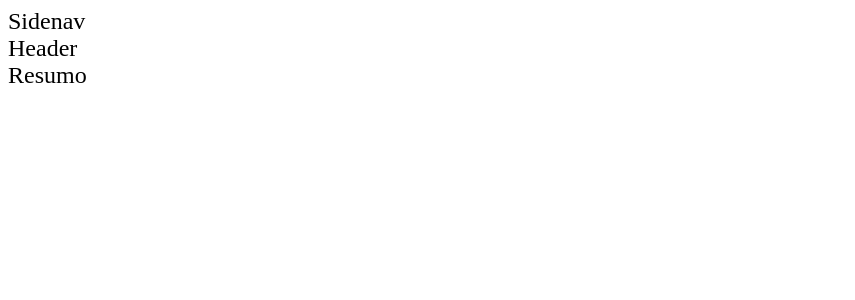
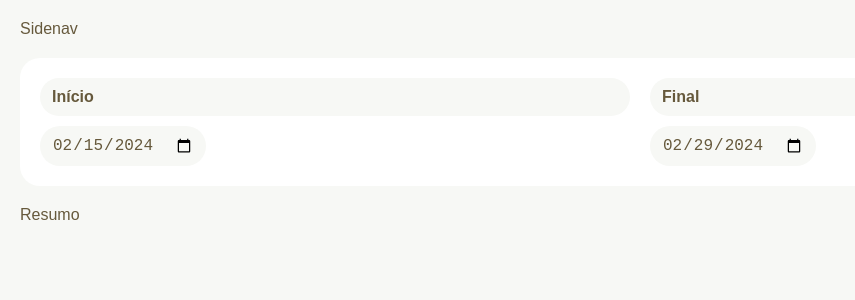
Before and after one commit to MateusLeonardo/Fintech, a React (Vite) app: page / in a window 1280 px wide. Shown: the top 300 px of the page, without its empty margins (0-855 px from the left). Built offline with nearby package versions, Linux system fonts and the light colour scheme; no server answers; the HTML template or start-up script is replaced by a standard one.

Commit message:
adicionando estilos e estados reativos

```diff
--- a/src/App.tsx
+++ b/src/App.tsx
@@ -7,7 +7,7 @@ import "./Style.css";
 const App = () => {
   return (
     <DataContextProvider>
-      <div>
+      <div className="container">
         <Sidenav />
         <Header />
         <Resumo />
--- /dev/null
+++ b/src/Components/DateInput.tsx
@@ -0,0 +1,45 @@
+import React from "react";
+
+const generalStyle: React.CSSProperties = {
+  fontSize: "1rem",
+  color: "var(--color-2)",
+  padding: "var(--gap-s) .75rem",
+  backgroundColor: "var(--color-4)",
+  borderRadius: "var(--gap)",
+};
+
+const labelStyle: React.CSSProperties = {
+  display: "block",
+  marginBottom: "var(--gap-s)",
+  fontWeight: "600",
+  ...generalStyle,
+};
+
+const inputStyle: React.CSSProperties = {
+  border: "none",
+  fontFamily: "monospace",
+  ...generalStyle,
+};
+
+type IDateInput = React.ComponentProps<"input"> & {
+  label: string;
+};
+
+const DateInput = ({ label, ...props }: IDateInput) => {
+  return (
+    <div>
+      <label style={labelStyle} htmlFor={label}>
+        {label}
+      </label>
+      <input
+        style={inputStyle}
+        type="date"
+        id={label}
+        name={label}
+        {...props}
+      />
+    </div>
+  );
+};
+
+export default DateInput;
--- /dev/null
+++ b/src/Components/DateRange.tsx
@@ -0,0 +1,24 @@
+import React from "react";
+import DateInput from "./DateInput";
+import { useData } from "../Context/DataContext";
+
+const DateRange = () => {
+const {inicio, setInicio, final, setFinal} = useData()
+
+  return (
+    <form className="box flex" onSubmit={(e) => e.preventDefault()}>
+      <DateInput
+        label="Início"
+        value={inicio}
+        onChange={({ target }) => setInicio(target.value)}
+      />
+      <DateInput
+        label="Final"
+        value={final}
+        onChange={({ target }) => setFinal(target.value)}
+      />
+    </form>
+  );
+};
+
+export default DateRange;
--- a/src/Components/Header.tsx
+++ b/src/Components/Header.tsx
@@ -1,10 +1,11 @@
-import { useData } from "../Context/DataContext"
+import React from "react"
+import DateRange from "./DateRange"
 
 const Header = () => {
-  const {data} = useData()
-  console.log(data)
   return (
-    <div>Header</div>
+    <div>
+      <DateRange/>
+    </div>
   )
 }
 
--- a/src/Context/DataContext.tsx
+++ b/src/Context/DataContext.tsx
@@ -5,6 +5,10 @@ interface IDataContext {
   loading: boolean;
   error: string | null;
   data: IVenda[] | null;
+  inicio: string;
+  final: string;
+  setInicio: React.Dispatch<React.SetStateAction<string>>;
+  setFinal: React.Dispatch<React.SetStateAction<string>>;
 }
 interface IVenda {
   id: string;
@@ -19,18 +23,31 @@ interface IVenda {
 const DataContext = React.createContext<IDataContext | null>(null);
 
 export const useData = () => {
-  const context = React.useContext(DataContext)
-  if(!context) throw new Error("useData precisa estar em DataContextProvider");
-  return context
+  const context = React.useContext(DataContext);
+  if (!context) throw new Error("useData precisa estar em DataContextProvider");
+  return context;
+};
+function getDate(n: number) {
+  const date = new Date();
+  date.setDate(date.getDate() - n);
+  const dd = String(date.getDate()).padStart(2, "0");
+  const mm = String(date.getMonth() + 1).padStart(2, "0");
+  const yyyy = date.getFullYear();
+  return `${yyyy}-${mm}-${dd}`;
 }
 
 export const DataContextProvider = ({ children }: React.PropsWithChildren) => {
+  const [inicio, setInicio] = React.useState(getDate(14));
+  const [final, setFinal] = React.useState(getDate(0));
+
   const { data, loading, error } = useFetch<IVenda[]>(
-    "https://data.origamid.dev/vendas/"
+    `https://data.origamid.dev/vendas/?inicio=${inicio}&final=${final}`
   );
 
   return (
-    <DataContext.Provider value={{ data, loading, error }}>
+    <DataContext.Provider
+      value={{ data, loading, error, inicio, setInicio, final, setFinal }}
+    >
       {children}
     </DataContext.Provider>
   );
--- a/src/Style.css
+++ b/src/Style.css
@@ -1,3 +1,66 @@
+html {
+  --color-1: #463220;
+  --color-2: #66593c;
+  --color-3: #eceadd;
+  --color-4: #f7f8f5;
+  --color-5: #ffffff;
+  --gap-s: 0.625rem;
+  --gap: 1.25rem;
+}
 body {
-  font-size: 1.5rem;
+  font-family: sans-serif;
+  margin: 0;
+  color: var(--color-2);
+  background-color: var(--color-4);
 }
+
+.box {
+  padding: var(--gap);
+  border-radius: var(--gap);
+  background-color: var(--color-5);
+}
+button {
+  font-family: sans-serif;
+  font-size: 1rem;
+  cursor: pointer;
+}
+
+h1, h2, h3 {
+  font-weight: 600;
+  margin: 0;
+}
+ul {
+  list-style: none;
+  padding: 0;
+  margin: 0;
+}
+.flex {
+  display: flex;
+  gap: var(--gap);
+}
+.flex > * {
+  flex: 1;
+}
+.mb {
+  margin-bottom: var(--gap);
+}
+.bg-1 {
+  background-color: var(--color-1);
+}
+.bg-2 {
+  background-color: var(--color-2);
+}
+.bg-3 {
+  background-color: var(--color-3);
+}
+.bg-4 {
+  background-color: var(--color-4);
+}
+.bg-5 {
+  background-color: var(--color-5);
+}
+.container {
+  display: grid;
+  padding: var(--gap);
+  gap: var(--gap);
+}
--- a/tsconfig.json
+++ b/tsconfig.json
@@ -16,8 +16,8 @@
 
     /* Linting */
     "strict": true,
-    "noUnusedLocals": true,
-    "noUnusedParameters": true,
+    "noUnusedLocals": false,
+    "noUnusedParameters": false,
     "noFallthroughCasesInSwitch": true
   },
   "include": ["src"],
```
